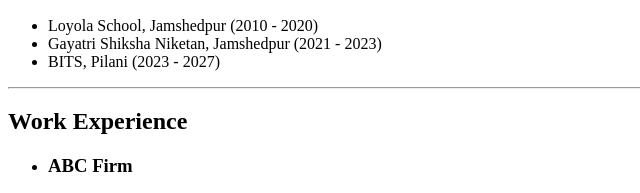
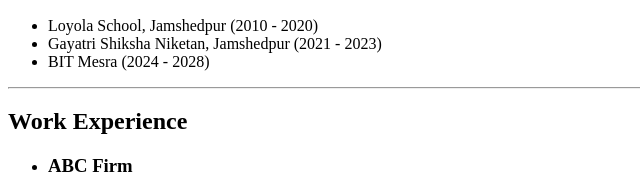
Before and after one commit to Eshangithub2005/Rseume-html, a plain HTML site: page index.html in a window 1280 px wide. Shown: the part 447-640 px from the top of the page, 0-640 px from the left. Drawn offline with Linux system fonts and the light colour scheme.

Commit message:
index.html

```diff
--- a/index.html
+++ b/index.html
@@ -18,7 +18,7 @@
         <ul>
             <li>Loyola School, Jamshedpur (2010 - 2020)</li>
             <li>Gayatri Shiksha Niketan, Jamshedpur (2021 - 2023)</li>
-            <li>BITS, Pilani (2023 - 2027)</li>
+            <li>BIT Mesra (2024 - 2028)</li>
         </ul>
         <hr />
         <h2>Work Experience</h2>
```
